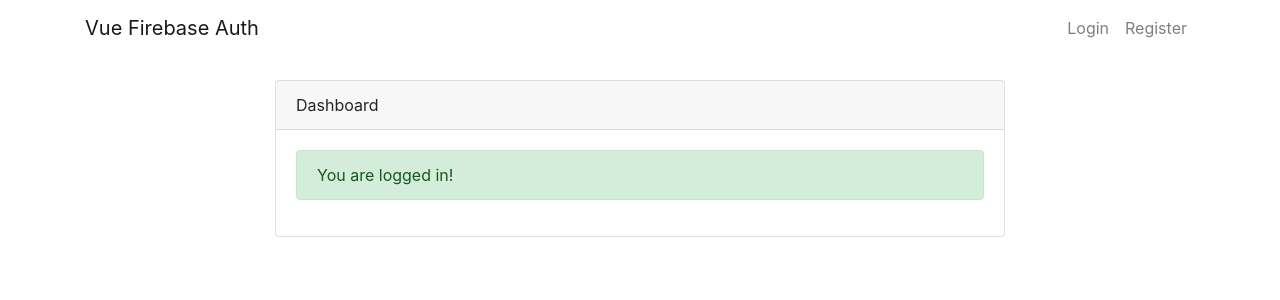
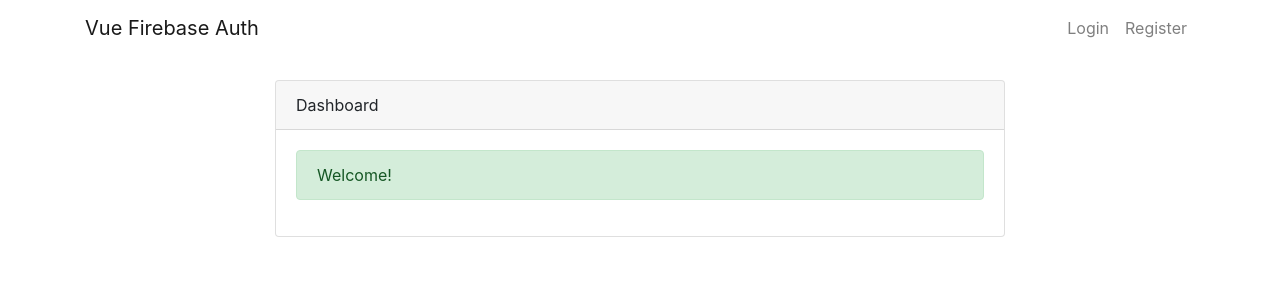
Before and after one commit to reemi1510/vue-firebase-authentication, a Vue app: page /dashboard in a window 1280 px wide. Shown: the top 300 px of the page. Built offline with nearby package versions, Linux system fonts and the light colour scheme; no server answers.

Commit message:
onSubmit now routes to dashboard following successful registration

```diff
--- a/src/components/Dashboard.vue
+++ b/src/components/Dashboard.vue
@@ -5,7 +5,7 @@
                 <div class="card">
                     <div class="card-header">Dashboard</div>
                     <div class="card-body">
-                        <div v-if="user" class="alert alert-success" role="alert">You are logged in!</div>
+                        <div v-if="user" class="alert alert-success" role="alert">Welcome!</div>
                     </div>
                 </div>
             </div>
--- a/src/components/Register.vue
+++ b/src/components/Register.vue
@@ -88,7 +88,7 @@ export default {
             .updateProfile({
               displayName: this.form.name /*...associate name input with the user*/
             })
-            .then(() => {});
+           this.$router.replace({ name: "Dashboard" })
         })
         .catch(err => {
           this.error = err.message;
```
